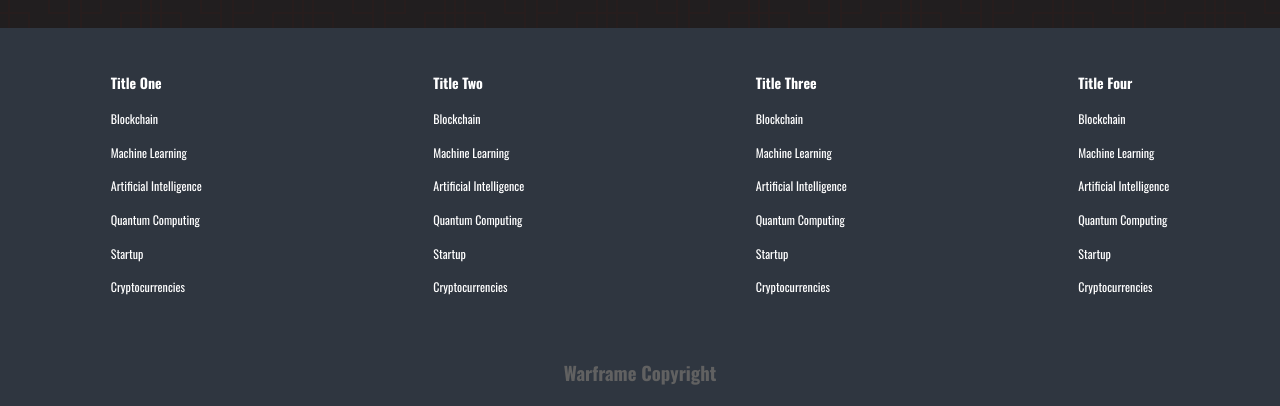
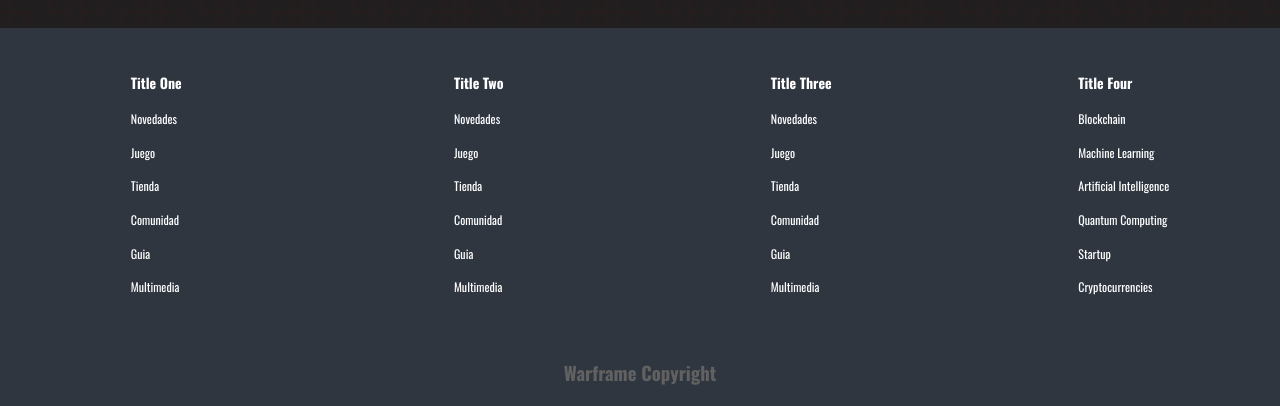
Before and after one commit to matupinardi-source/Trabajo-Pr-ctico-Intermedio-Pinardi-Matias, a plain HTML site: page index.html in a window 1280 px wide. Shown: the part 1628-2034 px from the top of the page. Drawn offline with nearby package versions, Linux system fonts and the light colour scheme; a web font is replaced by a local one.

Commit message:
Update index.html

```diff
--- a/index.html
+++ b/index.html
@@ -141,22 +141,22 @@
           </a>
         </li>
         <li>
-          <a href="#">Blockchain</a>
+          <a href="#">Novedades</a>
         </li>
         <li>
-          <a href="#">Machine Learning</a>
+          <a href="#">Juego</a>
         </li>
         <li>
-          <a href="#">Artificial Intelligence</a>
+          <a href="#">Tienda</a>
         </li>
         <li>
-          <a href="#">Quantum Computing</a>
+          <a href="#">Comunidad</a>
         </li>
         <li>
-          <a href="#">Startup</a>
+          <a href="#">Guia</a>
         </li>
         <li>
-          <a href="#">Cryptocurrencies</a>
+          <a href="#">Multimedia</a>
         </li>
       </ul>
       <ul>
@@ -166,22 +166,22 @@
           </a>
         </li>
         <li>
-          <a href="#">Blockchain</a>
+          <a href="#">Novedades</a>
         </li>
         <li>
-          <a href="#">Machine Learning</a>
+          <a href="#">Juego</a>
         </li>
         <li>
-          <a href="#">Artificial Intelligence</a>
+          <a href="#">Tienda</a>
         </li>
         <li>
-          <a href="#">Quantum Computing</a>
+          <a href="#">Comunidad</a>
         </li>
         <li>
-          <a href="#">Startup</a>
+          <a href="#">Guia</a>
         </li>
         <li>
-          <a href="#">Cryptocurrencies</a>
+          <a href="#">Multimedia</a>
         </li>
       </ul>
       <ul>
@@ -191,22 +191,22 @@
           </a>
         </li>
         <li>
-          <a href="#">Blockchain</a>
+          <a href="#">Novedades</a>
         </li>
         <li>
-          <a href="#">Machine Learning</a>
+          <a href="#">Juego</a>
         </li>
         <li>
-          <a href="#">Artificial Intelligence</a>
+          <a href="#">Tienda</a>
         </li>
         <li>
-          <a href="#">Quantum Computing</a>
+          <a href="#">Comunidad</a>
         </li>
         <li>
-          <a href="#">Startup</a>
+          <a href="#">Guia</a>
         </li>
         <li>
-          <a href="#">Cryptocurrencies</a>
+          <a href="#">Multimedia</a>
         </li>
       </ul>
       <ul>
```
